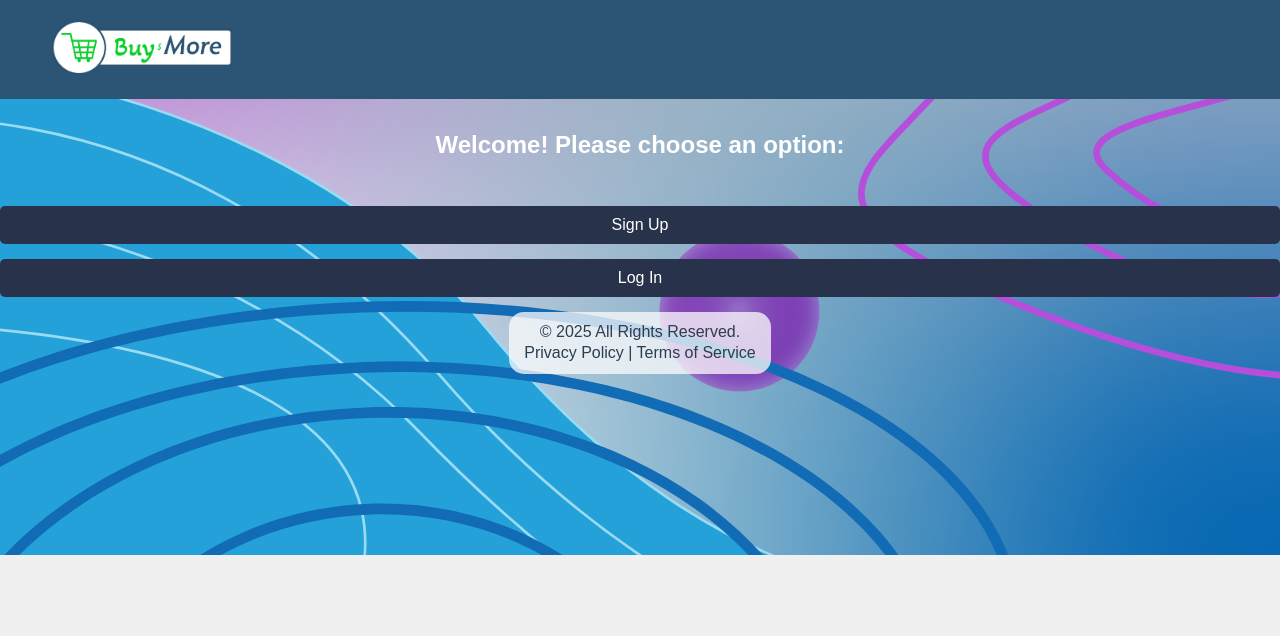
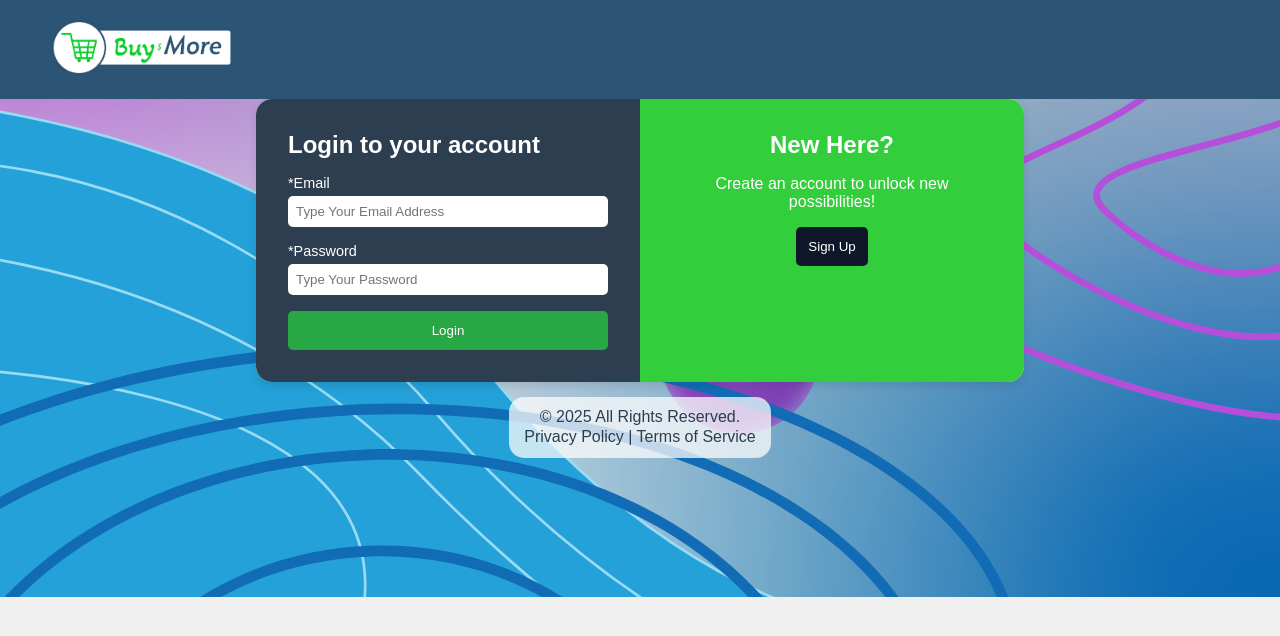
Before and after one commit to Raman9357/match-game, a React (Create React App) app: page / in a window 1280 px wide. Shown: the top 636 px of the page. Built offline with nearby package versions, Linux system fonts and the light colour scheme; a web font is replaced by a local one.

Commit message:
Updated form.css (accurate design to Figma Design), Remove FormOptions.jsx, and Updated LogIn.jsx and SignUp.jsx (to be accurate to the Figma Design)

```diff
--- a/src/App.js
+++ b/src/App.js
@@ -1,6 +1,5 @@
 import React from "react";
 import { BrowserRouter as Router, Routes, Route, Navigate } from "react-router-dom";
-import FormOptions from "./pages/FormOptions";
 import HomePage from "./pages/HomePage";
 import SignUp from "./pages/SignUp";
 import LogIn from "./pages/LogIn";
@@ -15,10 +14,9 @@ function App() {
   return (
     <Router>
       <Routes>
-        <Route path="/" element={<FormOptions />} /> {}
         <Route path="/home" element={<HomePage />} />
         <Route path="/signup" element={<SignUp />} />
-        <Route path="/login" element={<LogIn />} />
+        <Route path="/" element={<LogIn />} />
         <Route path="/legal" element={<LegalPage />} />
         <Route path="/contest" element={<ContestPage />} />
         <Route path="/prize" element={<PrizePage />} />
--- a/src/pages/FormOptions.jsx
+++ /dev/null
@@ -1,30 +0,0 @@
-import React from "react";
-import { useNavigate } from "react-router-dom";
-import './css/form.css';
-import Header from "../components/header";
-import Footer from "../components/footer";
-
-function FormOptions() {
-  const navigate = useNavigate();
-
-  const handleSignUp = () => navigate("/signup");
-  const handleLogIn = () => navigate("/login");
-
-  return (
-    <div className="form-container">
-      <Header />
-      <h2>Welcome! Please choose an option:</h2>
-      <div className="button-group">
-        <button className="form-options-button" onClick={handleSignUp}>
-          Sign Up
-        </button>
-        <button className="form-options-button" onClick={handleLogIn}>
-          Log In
-        </button>
-      </div>
-      <Footer />
-    </div>
-  );
-}
-
-export default FormOptions;
--- a/src/pages/LogIn.jsx
+++ b/src/pages/LogIn.jsx
@@ -11,16 +11,6 @@ function LogIn() {
   const handleChange = (e) => {
     const { name, value } = e.target;
     setLoginData({ ...loginData, [name]: value });
-  };
-
-  const handleFileChange = (e) => {
-    const file = e.target.files[0];
-    const reader = new FileReader();
-    reader.onload = (e) => {
-      const data = JSON.parse(e.target.result);
-      setUsers([data]);
-    };
-    reader.readAsText(file);
   };
 
   const handleLogin = (e) => {
@@ -38,7 +28,9 @@ function LogIn() {
     setFormErrors(errors);
 
     if (Object.keys(errors).length === 0) {
-      const user = users.find(user => user.email === loginData.email && user.password === loginData.password);
+      const user = users.find(
+        (user) => user.email === loginData.email && user.password === loginData.password
+      );
       if (user) {
         alert("Login successful");
       } else {
@@ -48,24 +40,49 @@ function LogIn() {
   };
 
   return (
-    <div className="form-container">
+    <div className="form-wrapper">
       <Header />
-      <h2>Log In</h2>
+      <div className="login-container">
+        <div className="login-form-section">
           <form onSubmit={handleLogin}>
+            <h2>Login to your account</h2>
             <label>
-          *Email:
-          <input type="email" name="email" placeholder="Email" value={loginData.email} onChange={handleChange} className={formErrors.email ? "error" : ""} />
+              *Email
+              <input
+                type="email"
+                name="email"
+                placeholder="Type Your Email Address"
+                value={loginData.email}
+                onChange={handleChange}
+                className={formErrors.email ? "error" : ""}
+                maxLength="25"
+              />
               {formErrors.email && <span className="error-message">{formErrors.email}</span>}
             </label>
 
             <label>
-          *Password:
-          <input type="password" name="password" placeholder="Password" value={loginData.password} onChange={handleChange} className={formErrors.password ? "error" : ""} />
+              *Password
+              <input
+                type="password"
+                name="password"
+                placeholder="Type Your Password"
+                value={loginData.password}
+                onChange={handleChange}
+                className={formErrors.password ? "error" : ""}
+                maxLength="25"
+              />
               {formErrors.password && <span className="error-message">{formErrors.password}</span>}
             </label>
 
-        <button type="submit" className="submit-button"> Log In </button>
+            <button type="submit" className="submit-button">Login</button>
           </form>
+        </div>
+        <div className="signup-section">
+          <h2>New Here?</h2>
+          <p>Create an account to unlock new possibilities!</p>
+          <button className="signup-button">Sign Up</button>
+        </div>
+      </div>
       <Footer />
     </div>
   );
--- a/src/pages/SignUp.jsx
+++ b/src/pages/SignUp.jsx
@@ -9,7 +9,8 @@ function SignUp() {
     const [formData, setFormData] = useState({
         firstName: '',
         lastName: '',
-        address: '',
+        housenumber: '',
+        streetname: '',
         city: '',
         province: '',
         postalCode: '',
@@ -39,7 +40,8 @@ function SignUp() {
         const errors = {};
         if (!formData.firstName) errors.firstName = "*First Name is required.";
         if (!formData.lastName) errors.lastName = "*Last Name is required.";
-        if (!formData.address) errors.address = "*Address is required.";
+        if (!formData.housenumber) errors.housenumber = "*House# is Required.";
+        if (!formData.streetname) errors.streetname = "*Street Name is Required.";
         if (!formData.city) errors.city = "*City is required.";
         if (!formData.province) errors.province = "*Province is required.";
         if (!formData.postalCode) errors.postalCode = "*Postal Code is required.";
@@ -49,7 +51,7 @@ function SignUp() {
         if (!formData.confirm) errors.confirm = "*Confirm Your Password.";
         if (!formData.dob) errors.dob = "*Date of Birth is required.";
         if (!formData.houseMember) errors.houseMember = "*HM's Name is Required.";
-        if (!formData.income) errors.income = "*Insert Income.";
+        if (!formData.income) errors.income = "*Insert Gross Income.";
         if (!formData.consentRules) errors.consentRules = "*You must consent to the rules before proceeding.";
         if (!formData.consentCommunications) errors.consentCommunications = "*You must consent to communications before proceeding.";
 
@@ -68,15 +70,15 @@ function SignUp() {
         if (Object.keys(errors).length > 0) {
             setFormErrors(errors);
         } else {
-            navigate("/contest");
+            navigate("/");
         }
     };
 
     return (
         <div className="form-container">
             <Header />
-            <h2>Sign Up</h2>
             <form onSubmit={handleSubmit}>
+                <h2>Sign Up</h2>
                 <label>*First Name:
                     <input type="text" name="firstName" value={formData.firstName} onChange={handleChange} className={formErrors.firstName ? "error" : ""} maxLength="45" />
                     {formErrors.firstName && <span className="error-message">{formErrors.firstName}</span>}
@@ -90,21 +92,22 @@ function SignUp() {
                 <div className="street-unit">
 
                     <div>
-                        <label>*Address:
-                            <input type="text" name="address" value={formData.address} onChange={handleChange} className={formErrors.address ? "error" : ""} maxLength="50" />
-                            {formErrors.address && <span className="error-message">{formErrors.address}</span>}
+                        <label>*House #:
+                            <input type="text" name="housenumber" value={formData.housenumber} onChange={handleChange} className={formErrors.housenumber ? "error" : ""} maxLength="3" />
+                            {formErrors.housenumber && <span className="error-message">{formErrors.housenumber}</span>}
                         </label>
                     </div>
 
                     <div>
-                        <label>Street Number:
-                            <input type="text" name="street" value={formData.address} onChange={handleChange} maxLength="10" />
+                        <label>Street Name:
+                        <input type="text" name="streetname" value={formData.streetname} onChange={handleChange} className={formErrors.streetname ? "error" : ""} maxLength="2" />
+                        {formErrors.streetname && <span className="error-message">{formErrors.streetname}</span>}
                         </label>
                     </div>
 
                     <div>
-                        <label>Apartment, Suite, Unit:
-                            <input type="text" name="apartment" value={formData.address} onChange={handleChange} maxLength="3" />
+                        <label>Apartment/Unit:
+                            <input type="text" name="apartment" onChange={handleChange} maxLength="2" />
                         </label>
                     </div>
                 </div>
@@ -177,7 +180,7 @@ function SignUp() {
                     </div>
 
                     <div>
-                        <label>*HM's Income:
+                        <label>*Gross Income:
                             <select
                                 name="income"
                                 value={formData.income}
@@ -208,7 +211,7 @@ function SignUp() {
 
                 <label>
                     <input type="checkbox" name="consentCommunications" checked={formData.consentCommunications} onChange={handleChange} />
-                    *I consent to receiving communications regarding
+                    *I consent to receiving communications regarding BuyMore Dollar Products and Sponsors
                     {formErrors.consentCommunications && <span className="error-message">{formErrors.consentCommunications}</span>}
                 </label>
 
--- a/src/pages/css/form.css
+++ b/src/pages/css/form.css
@@ -4,48 +4,48 @@
 
 .form-container {
 	width: 100%;
+	min-height: 890px;
 	margin: 0 auto;
 }
 
 .form-container form {
-	background-color: rgba(255, 255, 255, 0.65);
+	background-color: rgba(1, 194, 11, 0.8);
 	border: 2px solid #28324a;
-	border-radius: 10px;
+	border-radius: 20px;
 	padding: 20px;
 	width: 600px;
-	min-height: 1000px;
+	min-height: auto;
 	margin: auto;
-	box-shadow: 2px 2px 10px rgba(0, 0, 0, 0.1);
+	box-shadow: 4px 4px 15px rgba(0, 0, 0, 0.2);
 	font-family: Arial, sans-serif;
+	color: white;
 	display: flex;
-	flex-direction: row;
-	flex-wrap: wrap;
-	justify-content: space-between;
-	color: #28324a;
+	flex-direction: column;
+	align-items: center;
 }
 
 .form-container h2 {
-	width: 90%;
-	text-align: center;
-	margin: 2rem auto;
-	color: white;
-	text-shadow: #333;
+	width: 100%;
+	text-align: left;
+	color: #ffffff;
+	margin-bottom: 1rem;
 }
 
 .form-container label {
 	display: block;
 	position: relative;
 	margin-top: 10px;
-	margin-bottom: 35px;
+	margin-bottom: 15px;
 	text-align: left;
 	font-size: 16px;
+	color: white;
+	width: 100%;
 }
 
 .form-container input[type='text'],
 .form-container input[type='email'],
 .form-container input[type='tel'],
 .form-container input[type='password'],
-.form-container input[type='confirm'],
 .form-container input[type='date'],
 .form-container input[type='number'],
 .form-container select {
@@ -53,84 +53,152 @@
 	padding: 10px;
 	margin-top: 5px;
 	border: 1px solid #ccc;
-	border-radius: 5px;
+	border-radius: 10px;
 	font-size: 16px;
-	transition: 0.3s;
 	font-family: Arial, sans-serif;
-	background-color: rgba(255, 255, 255, 0.859);
+	background-color: rgba(255, 255, 255, 0.95);
 	color: #333;
+	box-shadow: 2px 2px 5px rgba(0, 0, 0, 0.1);
+	transition: all 0.3s ease;
 }
 
 .form-container input:focus,
 .form-container select:focus {
-	border-color: #007bff;
+	border-color: #1c6a00;
 	outline: none;
 }
 
 .form-container input:invalid,
 .form-container input.error {
-	border-color: red;
-	background-color: #ffe6e6;
+	border-color: #ff4c4c;
+	background-color: #ffdddd;
 }
 
 .form-container button {
 	width: 100%;
-	background-color: #28324a;
+	background-color: #0f172a;
 	color: white;
-	font-size: 16px;
-	padding: 10px;
+	font-size: 18px;
+	padding: 12px;
 	border: none;
-	border-radius: 5px;
+	border-radius: 20px;
 	cursor: pointer;
-	margin-top: 15px;
+	margin-top: 20px;
 }
 
 .form-container button:hover {
-	background-color: #0f172a;
+	background-color: #1c6a00;
 }
 
 .form-container input[type='checkbox'] {
 	margin-right: 10px;
 }
 
-.form-container span.error {
-	position: absolute;
-	left: 0;
-	top: 100%;
-	font-size: 12px;
-	white-space: nowrap;
-	padding-top: 4px;
-}
-
 .form-container .error-message {
 	position: absolute;
 	bottom: -20px;
 	left: 0;
-	color: red;
-	font-size: 14px;
+	color: rgb(199, 1, 1);
+	font-size: 13px;
 	font-weight: bold;
 	white-space: nowrap;
 }
 
-.form-container .field-full {
+.city-province-postal,
+.street-unit,
+.dob-phone,
+.house-member {
+	display: flex;
+	gap: 10px;
+}
+
+.city-province-postal input,
+.street-unit input,
+.dob-phone input,
+.house-member input {
 	width: 100%;
 }
 
-.form-container .field-half {
-	width: 50%;
+input[type="date"]::-webkit-calendar-picker-indicator {
+	cursor: pointer;
 }
 
-.form-container .field-quarter {
-	width: 25%;
-}
+.form-wrapper {
+	display: flex;
+	flex-direction: column;
+	align-items: center;
+	justify-content: center;
+  }
 
-.form-container .field-third {
-	width: 30%;
-}
+  .login-container {
+	display: flex;
+	width: 60%;
+	max-width: 800px;
+	background: white;
+	border-radius: 16px;
+	overflow: hidden;
+	box-shadow: 0 4px 8px rgba(0, 0, 0, 0.1);
+  }
 
-.form-container input.error+span.error {
-	visibility: visible;
-}
+  .login-form-section {
+	flex: 1;
+	padding: 2rem;
+	background-color: #2d3e50;
+	color: white;
+  }
+
+  h2 {
+	font-size: 1.5rem;
+	margin-bottom: 1rem;
+  }
+
+  label {
+	display: block;
+	margin-bottom: 1rem;
+	font-size: 0.9rem;
+  }
+
+  input {
+	width: 100%;
+	padding: 0.5rem;
+	border: none;
+	border-radius: 5px;
+	margin-top: 0.3rem;
+  }
+
+  .error-message {
+	color: red;
+	font-size: 0.8rem;
+  }
+
+  .submit-button {
+	width: 100%;
+	padding: 0.75rem;
+	background-color: #28a745;
+	color: white;
+	border: none;
+	border-radius: 5px;
+	cursor: pointer;
+  }
+
+  .signup-section {
+	flex: 1;
+	padding: 2rem;
+	background-color: rgba(1, 194, 11, 0.8);
+	color: white;
+	text-align: center;
+  }
+
+  .signup-button {
+	margin-top: 1rem;
+	padding: 0.75rem;
+	background-color: #0f172a;
+	color: white;
+	border: none;
+	border-radius: 5px;
+	cursor: pointer;
+  }
+
 
 @media (max-width: 480px) {
 	.form-container form {
```
Lines whose indentation alone changed are shown as unchanged.
